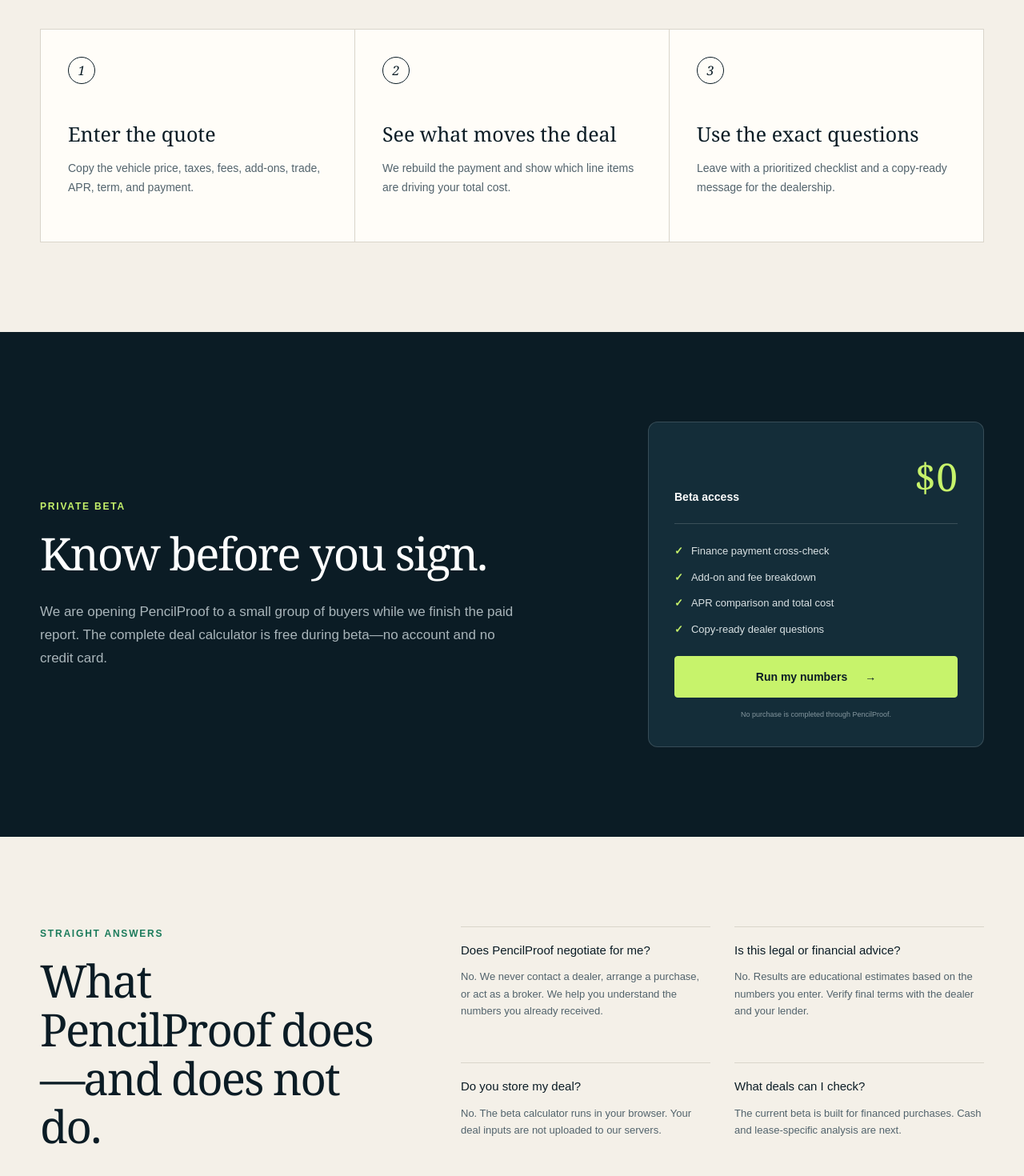
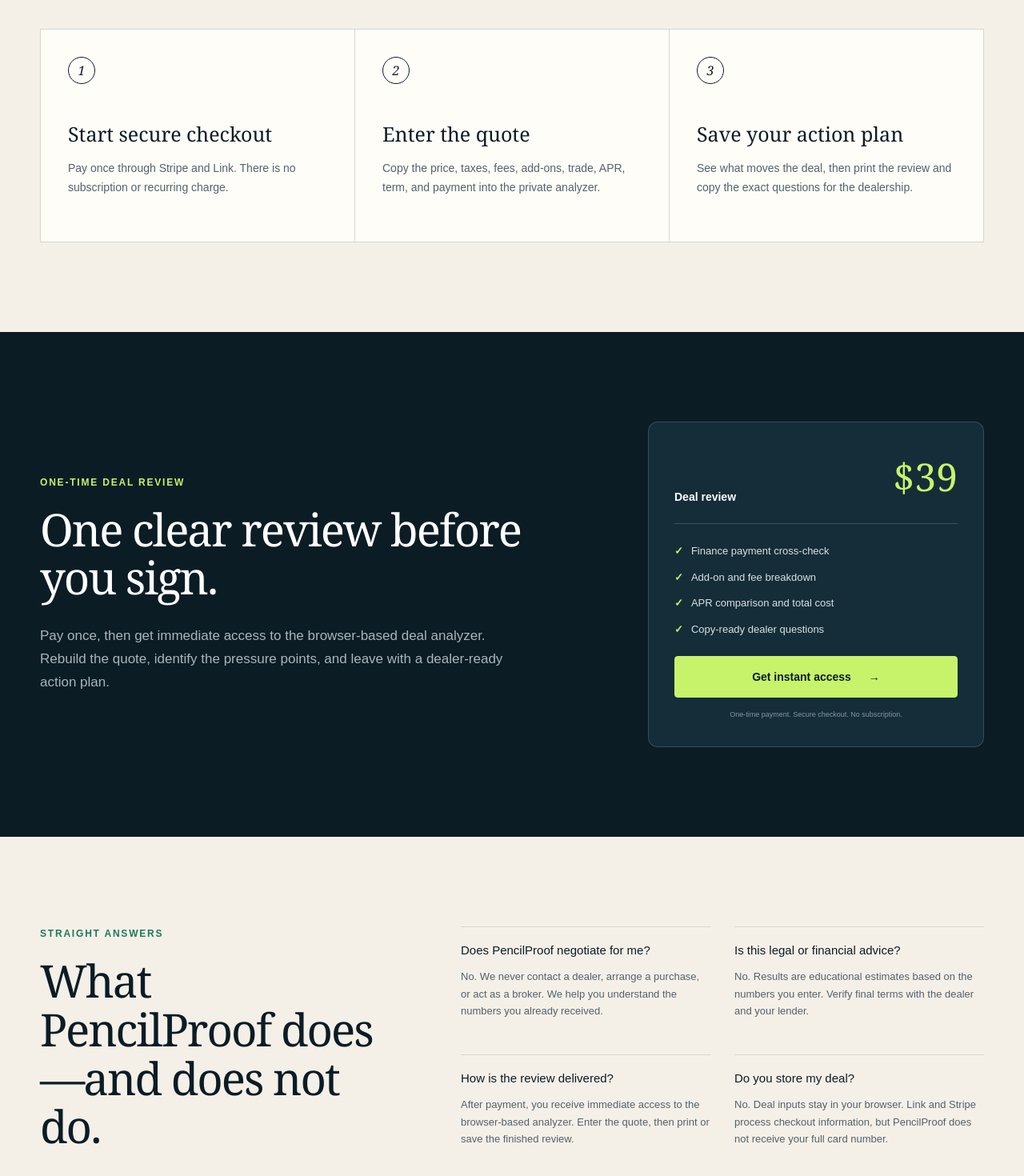
Before and after one commit to jpk0705/pencilproof, a Next.js app: page / in a window 1280 px wide. Shown: the part 1260-2730 px from the top of the page at 80% size. Built offline with nearby package versions, Linux system fonts and the light colour scheme.

Commit message:
Connect live Stripe checkout

```diff
--- a/app/page.tsx
+++ b/app/page.tsx
@@ -1,4 +1,5 @@
 import Link from "next/link";
+import { CHECKOUT_URL } from "@/lib/checkout";
 
 const Arrow = () => <span aria-hidden="true">→</span>;
 
@@ -13,7 +14,7 @@ export default function Home() {
         <div className="nav-links">
           <a href="#how-it-works">How it works</a>
           <a href="#pricing">Pricing</a>
-          <Link className="nav-cta" href="/analyze">Check my deal</Link>
+          <a className="nav-cta" href={CHECKOUT_URL}>Get my review · $39</a>
         </div>
       </nav>
 
@@ -27,13 +28,13 @@ export default function Home() {
             you a clean list of what to question before you sign.
           </p>
           <div className="hero-actions">
-            <Link className="button button-primary" href="/analyze">
-              Check my deal <Arrow />
-            </Link>
+            <a className="button button-primary" href={CHECKOUT_URL}>
+              Get my deal review <Arrow />
+            </a>
             <a className="button button-quiet" href="#sample">See a sample</a>
           </div>
           <div className="proof-row" aria-label="Product highlights">
-            <span><b>10+ years</b> auto retail experience</span>
+            <span><b>Instant access</b> after secure checkout</span>
             <span><b>Private</b> numbers stay in your browser</span>
             <span><b>No commissions</b> from dealers</span>
           </div>
@@ -68,7 +69,7 @@ export default function Home() {
           </div>
           <div className="deal-card-foot">
             <span>Clear numbers. No scare tactics.</span>
-            <Link href="/analyze">Run yours <Arrow /></Link>
+            <a href={CHECKOUT_URL}>Review my deal <Arrow /></a>
           </div>
         </div>
       </section>
@@ -90,18 +91,18 @@ export default function Home() {
         <div className="steps">
           <article>
             <span>1</span>
-            <h3>Enter the quote</h3>
-            <p>Copy the vehicle price, taxes, fees, add-ons, trade, APR, term, and payment.</p>
+            <h3>Start secure checkout</h3>
+            <p>Pay once through Stripe and Link. There is no subscription or recurring charge.</p>
           </article>
           <article>
             <span>2</span>
-            <h3>See what moves the deal</h3>
-            <p>We rebuild the payment and show which line items are driving your total cost.</p>
+            <h3>Enter the quote</h3>
+            <p>Copy the price, taxes, fees, add-ons, trade, APR, term, and payment into the private analyzer.</p>
           </article>
           <article>
             <span>3</span>
-            <h3>Use the exact questions</h3>
-            <p>Leave with a prioritized checklist and a copy-ready message for the dealership.</p>
+            <h3>Save your action plan</h3>
+            <p>See what moves the deal, then print the review and copy the exact questions for the dealership.</p>
           </article>
         </div>
       </section>
@@ -109,24 +110,24 @@ export default function Home() {
       <section className="section dark-section" id="pricing">
         <div className="shell offer-grid">
           <div>
-            <p className="kicker kicker-light">PRIVATE BETA</p>
-            <h2>Know before you sign.</h2>
+            <p className="kicker kicker-light">ONE-TIME DEAL REVIEW</p>
+            <h2>One clear review before you sign.</h2>
             <p className="offer-copy">
-              We are opening PencilProof to a small group of buyers while we
-              finish the paid report. The complete deal calculator is free
-              during beta—no account and no credit card.
+              Pay once, then get immediate access to the browser-based deal
+              analyzer. Rebuild the quote, identify the pressure points, and
+              leave with a dealer-ready action plan.
             </p>
           </div>
           <div className="price-card">
-            <div className="price-line"><span>Beta access</span><strong>$0</strong></div>
+            <div className="price-line"><span>Deal review</span><strong>$39</strong></div>
             <ul>
               <li>Finance payment cross-check</li>
               <li>Add-on and fee breakdown</li>
               <li>APR comparison and total cost</li>
               <li>Copy-ready dealer questions</li>
             </ul>
-            <Link className="button button-light" href="/analyze">Run my numbers <Arrow /></Link>
-            <small>No purchase is completed through PencilProof.</small>
+            <a className="button button-light" href={CHECKOUT_URL}>Get instant access <Arrow /></a>
+            <small>One-time payment. Secure checkout. No subscription.</small>
           </div>
         </div>
       </section>
@@ -139,8 +140,8 @@ export default function Home() {
         <div className="faq-grid">
           <article><h3>Does PencilProof negotiate for me?</h3><p>No. We never contact a dealer, arrange a purchase, or act as a broker. We help you understand the numbers you already received.</p></article>
           <article><h3>Is this legal or financial advice?</h3><p>No. Results are educational estimates based on the numbers you enter. Verify final terms with the dealer and your lender.</p></article>
-          <article><h3>Do you store my deal?</h3><p>No. The beta calculator runs in your browser. Your deal inputs are not uploaded to our servers.</p></article>
-          <article><h3>What deals can I check?</h3><p>The current beta is built for financed purchases. Cash and lease-specific analysis are next.</p></article>
+          <article><h3>How is the review delivered?</h3><p>After payment, you receive immediate access to the browser-based analyzer. Enter the quote, then print or save the finished review.</p></article>
+          <article><h3>Do you store my deal?</h3><p>No. Deal inputs stay in your browser. Link and Stripe process checkout information, but PencilProof does not receive your full card number.</p></article>
         </div>
       </section>
 
--- a/app/privacy/page.tsx
+++ b/app/privacy/page.tsx
@@ -1,17 +1,19 @@
 import Link from "next/link";
+import { CHECKOUT_URL } from "@/lib/checkout";
 
 export default function PrivacyPage() {
   return (
     <main className="legal-page">
-      <nav className="site-nav" aria-label="Main navigation"><Link className="brand" href="/"><span className="brand-mark">P</span><span>PencilProof</span></Link><Link className="nav-cta" href="/analyze">Check my deal</Link></nav>
+      <nav className="site-nav" aria-label="Main navigation"><Link className="brand" href="/"><span className="brand-mark">P</span><span>PencilProof</span></Link><a className="nav-cta" href={CHECKOUT_URL}>Get my review · $39</a></nav>
       <article className="legal-copy shell">
-        <p className="kicker">PRIVACY</p><h1>Plain-language privacy notice.</h1><p className="legal-date">Beta version · July 16, 2026</p>
-        <h2>The short version</h2><p>The beta deal calculator runs in your web browser. The financial figures you enter are used on your device to calculate the displayed results and are not intentionally sent to, or stored by, PencilProof.</p>
+        <p className="kicker">PRIVACY</p><h1>Plain-language privacy notice.</h1><p className="legal-date">Effective July 16, 2026</p>
+        <h2>The short version</h2><p>The deal analyzer runs in your web browser. The financial figures you enter are used on your device to calculate the displayed results and are not intentionally sent to, or stored by, PencilProof.</p>
         <h2>Information processed</h2><p>The calculator processes the vehicle description, prices, fees, products, trade information, loan rates, term, and payment you choose to enter. Do not enter names, addresses, Social Security numbers, bank details, driver&apos;s license numbers, or other personal identifiers.</p>
+        <h2>Checkout information</h2><p>If you purchase a review, checkout is hosted by Link and Stripe. They process information such as your name, email address, billing details, payment method, location for tax purposes, and transaction information under their own privacy terms. PencilProof may receive ordinary order details such as your name, email, purchase status, amount, and transaction reference for access and support, but does not receive your full card number. See the <a href="https://link.com/privacy">Link Privacy Policy</a> and <a href="https://stripe.com/privacy">Stripe Privacy Policy</a>.</p>
         <h2>Basic site operations</h2><p>Like most hosted websites, infrastructure providers may process technical information needed to serve and secure the site, such as IP address, browser type, request time, and error logs. PencilProof does not currently use advertising cookies or sell personal information.</p>
-        <h2>Future changes</h2><p>If accounts, payments, analytics, document uploads, or email features are added, this notice will be updated before those features are made available. The effective date above will change.</p>
-        <h2>Your choices</h2><p>You can clear the calculator at any time with the “Clear all” button or close the browser tab. Because beta deal inputs are not stored by PencilProof, we cannot retrieve a past analysis.</p>
-        <p className="legal-note">This notice describes the current beta. It should be reviewed by qualified counsel before a commercial launch.</p>
+        <h2>Your choices</h2><p>You can clear the analyzer at any time with the “Clear all” button or close the browser tab. Because deal inputs are not stored by PencilProof, we cannot retrieve a past analysis. For checkout-data requests, use the privacy and support options provided by Link or Stripe.</p>
+        <h2>Changes</h2><p>If accounts, analytics, document uploads, or additional email features are added, this notice will be updated before those features are made available. The effective date above will change.</p>
+        <p className="legal-note">This notice explains the current PencilProof website and checkout flow.</p>
       </article>
     </main>
   );
--- a/app/terms/page.tsx
+++ b/app/terms/page.tsx
@@ -1,17 +1,20 @@
 import Link from "next/link";
+import { CHECKOUT_URL } from "@/lib/checkout";
 
 export default function TermsPage() {
   return (
     <main className="legal-page">
-      <nav className="site-nav" aria-label="Main navigation"><Link className="brand" href="/"><span className="brand-mark">P</span><span>PencilProof</span></Link><Link className="nav-cta" href="/analyze">Check my deal</Link></nav>
+      <nav className="site-nav" aria-label="Main navigation"><Link className="brand" href="/"><span className="brand-mark">P</span><span>PencilProof</span></Link><a className="nav-cta" href={CHECKOUT_URL}>Get my review · $39</a></nav>
       <article className="legal-copy shell">
-        <p className="kicker">BETA TERMS</p><h1>Understand the limits before using the estimate.</h1><p className="legal-date">Beta version · July 16, 2026</p>
+        <p className="kicker">TERMS</p><h1>Understand the limits before using the review.</h1><p className="legal-date">Effective July 16, 2026</p>
         <h2>Educational tool only</h2><p>PencilProof provides automated mathematical estimates and general educational information based solely on the figures you enter. It does not provide legal, tax, lending, investment, mechanical, or financial advice.</p>
+        <h2>Purchase and delivery</h2><p>A $39 purchase provides access to the automated browser-based deal analyzer for a financed vehicle purchase. It is a one-time purchase, not a subscription. Access is delivered through the confirmation shown after successful checkout. You are responsible for saving or printing any review you want to keep.</p>
+        <h2>Payments, taxes, and support</h2><p>Checkout is processed through Stripe Managed Payments, with Link acting as merchant of record. Applicable tax may be added at checkout. For payment, receipt, or refund questions, use the Link support options and customer-support details provided with your receipt. Refund rights required by applicable law are not limited by these terms.</p>
         <h2>No brokerage or representation</h2><p>PencilProof does not locate vehicles, contact dealers, negotiate transactions, arrange financing, take deposits, complete paperwork, or represent buyers or sellers. You are responsible for communicating with the dealership and making every purchase decision.</p>
         <h2>Verify the numbers</h2><p>Vehicle taxes, registration fees, trade credits, lender rules, product pricing, and disclosures vary by state and transaction. Results may be incomplete or inaccurate if the inputs are incomplete or if local rules differ. Verify the final contract with the dealership, lender, and appropriate licensed professionals before signing.</p>
         <h2>No guarantee</h2><p>A score or flag does not mean a vehicle is fairly priced, safe, reliable, or suitable. PencilProof does not inspect vehicles, verify market value, obtain credit information, or guarantee savings, financing approval, dealer acceptance, or any outcome.</p>
-        <h2>Beta availability</h2><p>The beta is provided without charge and may change, become unavailable, or contain errors. To the fullest extent permitted by law, use is at your own risk and PencilProof is not liable for decisions or losses arising from reliance on an estimate.</p>
-        <p className="legal-note">These beta terms are a product draft and should be reviewed by qualified counsel before accepting payment from customers.</p>
+        <h2>Availability and limitation</h2><p>The service may change, become temporarily unavailable, or contain errors. To the fullest extent permitted by law, use is at your own risk and PencilProof is not liable for decisions or losses arising from reliance on an estimate. Nothing in these terms excludes rights or liability that cannot legally be excluded.</p>
+        <p className="legal-note">By purchasing or using PencilProof, you agree to these terms and the terms presented by Link at checkout.</p>
       </article>
     </main>
   );
--- /dev/null
+++ b/lib/checkout.ts
@@ -0,0 +1 @@
+export const CHECKOUT_URL = "https://buy.stripe.com/cNi6oH9Qbdbted28T58Ra00";
```
Also changed, not shown: app/analyze/layout.tsx (added, +12 -0 lines), 2 other files (tests, documents, lock files or other folders).
